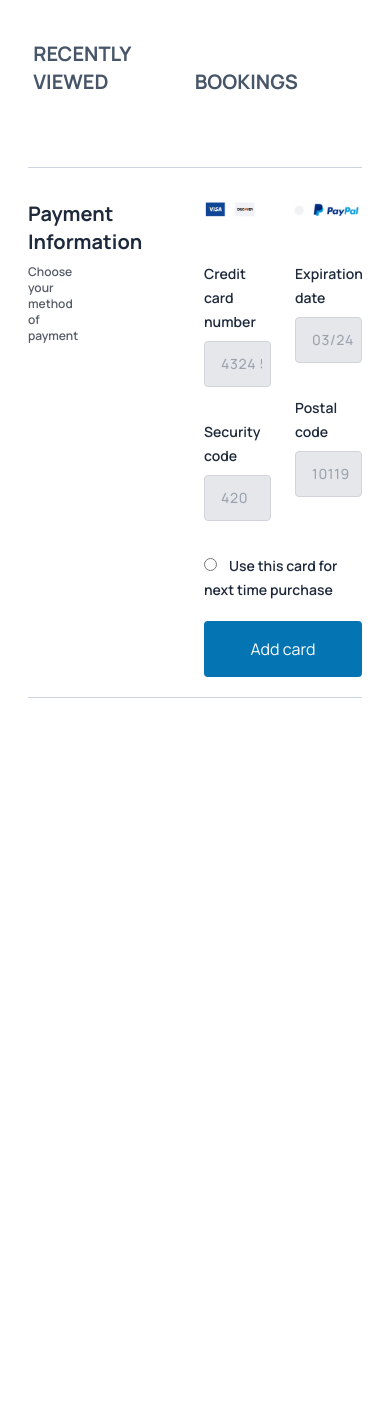
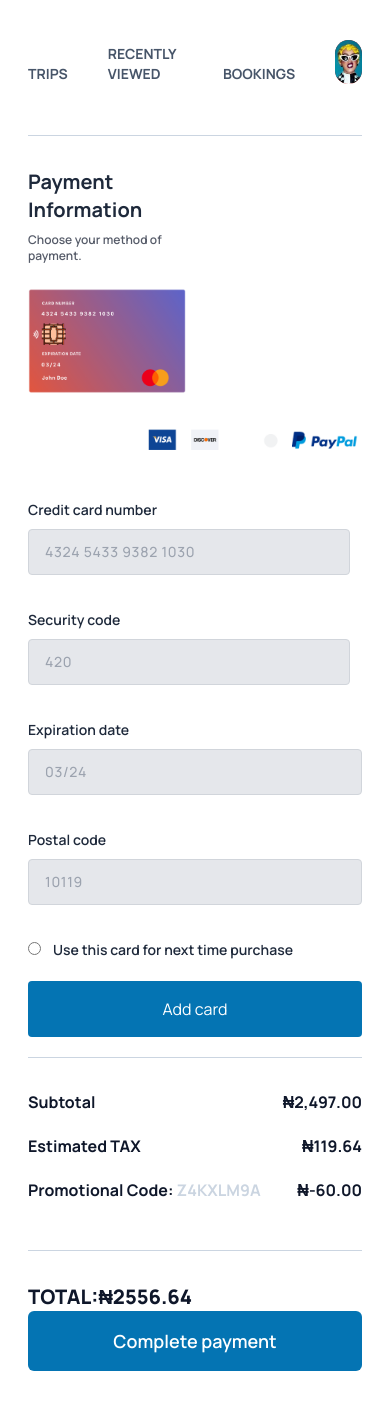
Before and after one commit to uduma-sonia/nck-test, a React (Create React App) app: page / in a window 390 px wide. Shown: the top 1410 px of the page. Before the commit the page ends 844 px from the top, so only its background shows below. Built offline with nearby package versions, Linux system fonts and the light colour scheme.

Commit message:
site responsive

```diff
--- a/src/App.js
+++ b/src/App.js
@@ -1,11 +1,13 @@
 import Navbar from "./components/Navbar";
 import PaymentInfo from "./components/PaymentInfo";
+import Summary from "./components/Summary";
 
 function App() {
   return (
-    <div className="container font-manrope px-7">
+    <div className="container font-manrope px-7 mb-20">
       <Navbar />
       <PaymentInfo />
+      <Summary />
     </div>
   );
 }
--- a/src/components/Navbar/index.js
+++ b/src/components/Navbar/index.js
@@ -3,15 +3,15 @@ import avatar from "../../images/avatar.jpg";
 
 function Navbar() {
   return (
-    <div className="border-b border-slate-300 h-32 text-slate-600 text-xl font-bold">
+    <div className="border-b border-slate-300 h-24 md:h-32 text-slate-600 text-sm md:text-xl font-bold">
       <ul className="uppercase flex justify-end items-end mt-10">
         <li className="cursor-pointer">trips</li>
 
-        <li className="mx-16 cursor-pointer">recently viewed</li>
+        <li className="mx-10 md:mx-16 cursor-pointer">recently viewed</li>
 
-        <li className="mr-16 cursor-pointer">bookings</li>
+        <li className="mr-10 md:mr-16 cursor-pointer">bookings</li>
 
-        <li className="cursor-pointer profile_picture h-11 w-11 bg-red-700 rounded-full relative left-4">
+        <li className="cursor-pointer profile_picture h-11 w-11 bg-red-700 rounded-full relative md:left-4">
           <img
             src={avatar}
             alt="avatar"
--- a/src/components/PaymentInfo/CardDetail.js
+++ b/src/components/PaymentInfo/CardDetail.js
@@ -3,13 +3,13 @@ import card from "../../images/credit-card.png";
 
 function CardDetail() {
   return (
-    <div className="w-1/2 pr-44">
+    <div className="w-full md:w-1/2 pr-44">
       <h3 className="font-bold text-xl text-slate-800 mb-2">
         Payment Information
       </h3>
 
       <p className="text-xs text-slate-900 opacity-70 font-semibold mb-6">
-        Choose your method of payment
+        Choose your method of payment.
       </p>
 
       <div>
--- a/src/components/PaymentInfo/CardInputField.js
+++ b/src/components/PaymentInfo/CardInputField.js
@@ -5,7 +5,7 @@ import discover from "../../images/discover.png";
 
 function CardInputField() {
   return (
-    <div className="w-1/2">
+    <div className="w-full md:w-1/2 mt-8 md:mt-0">
       <div className="flex justify-end">
         <div className="mr-7">
           <img src={visa} alt="visa-logo" />
@@ -16,8 +16,8 @@ function CardInputField() {
         </div>
       </div>
 
-      <div className="mt-10 flex">
-        <div className="w-1/2 pr-3">
+      <div className="mt-10 flex flex-col md:flex-row">
+        <div className="w-full md:w-1/2 pr-3">
           <div className="mb-8">
             <label className="font-semibold text-sm text-slate-800">
               Credit card number
@@ -38,7 +38,7 @@ function CardInputField() {
           </div>
         </div>
 
-        <div className="w-1/2 pl-3">
+        <div className="w-full md:w-1/2 md:pl-3 mt-8 md:mt-0">
           <div className="mb-8">
             <label className="font-semibold text-sm text-slate-800">
               Expiration date
--- a/src/components/PaymentInfo/index.js
+++ b/src/components/PaymentInfo/index.js
@@ -4,7 +4,7 @@ import CardInputField from "./CardInputField";
 
 function PaymentInfo() {
   return (
-    <div className="flex pt-8 border-b border-slate-300 pb-5">
+    <div className="flex flex-col md:flex-row pt-8 border-b border-slate-300 pb-5">
       <CardDetail />
       <CardInputField />
     </div>
--- /dev/null
+++ b/src/components/Summary/index.js
@@ -0,0 +1,38 @@
+import React from "react";
+
+function Summary() {
+  return (
+    <div className="mt-8 font-bold text-slate-900">
+      <div className="border-b border-slate-300 pb-12">
+        <div className="flex justify-between mb-5">
+          <h5>Subtotal</h5>
+          <p>&#8358;2,497.00</p>
+        </div>
+
+        <div className="flex justify-between mb-5">
+          <h5>Estimated TAX</h5>
+          <p>&#8358;119.64</p>
+        </div>
+
+        <div className="flex justify-between">
+          <h5>
+            Promotional Code: <span className="text-slate-300">Z4KXLM9A</span>
+          </h5>
+          <p>&#8358;-60.00</p>
+        </div>
+      </div>
+
+      <div className="mt-8 flex flex-col-reverse md:flex-row justify-between">
+        <button className="bg-[#0474b3] hover:bg-sky-700 text-white font-semibold px-14 py-4 rounded-md text-lg">
+          Complete payment
+        </button>
+
+        <p className="font-extrabold text-xl md:text-2xl">
+          TOTAL:&#8358;2556.64
+        </p>
+      </div>
+    </div>
+  );
+}
+
+export default Summary;
```
